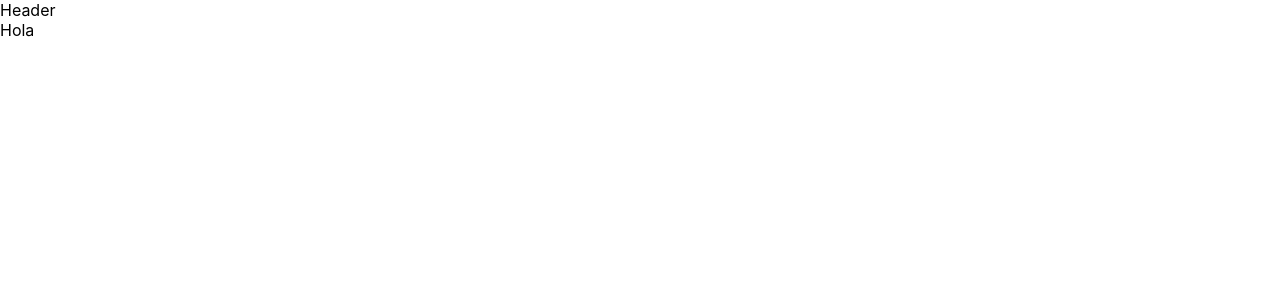
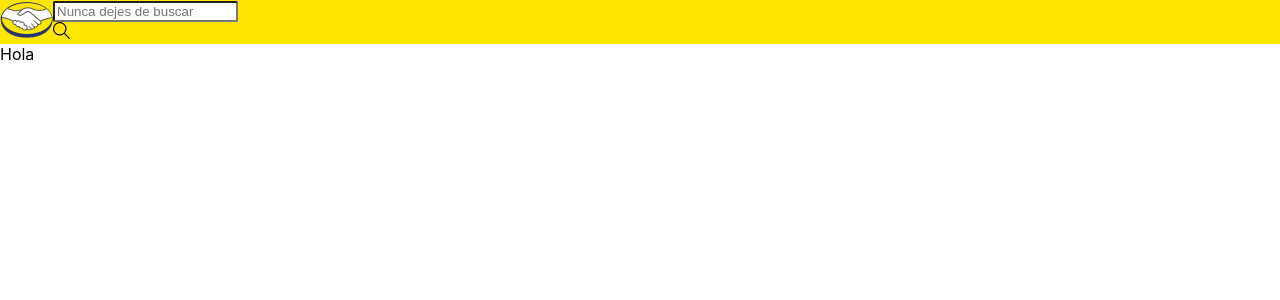
Before and after one commit to eduardoxlau/frontend_ml, a Next.js app: page / in a window 1280 px wide. Shown: the top 300 px of the page. Built offline with nearby package versions, Linux system fonts and the light colour scheme.

Commit message:
create search bar component

```diff
--- a/components/searchBar/index.js
+++ b/components/searchBar/index.js
@@ -1,5 +1,21 @@
+import { Container as Content, Input, Img } from "ui";
+import { Container, Navbar, Form } from "react-bootstrap";
+
 const SearchBar = () => {
-  return <div>Header</div>;
+  return (
+    <Content bg="#fee601">
+      <Container>
+        <Content display="flex" alignItems="center">
+          <Navbar>
+            <Navbar.Brand href="#">
+              <Img src="/Logo_ML.png" alt="logo mercadolibre" />
+            </Navbar.Brand>
+          </Navbar>
+          <Input borderRadius={2} placeholder="Nunca dejes de buscar" />
+        </Content>
+      </Container>
+    </Content>
+  );
 };
 
 export default SearchBar;
```
